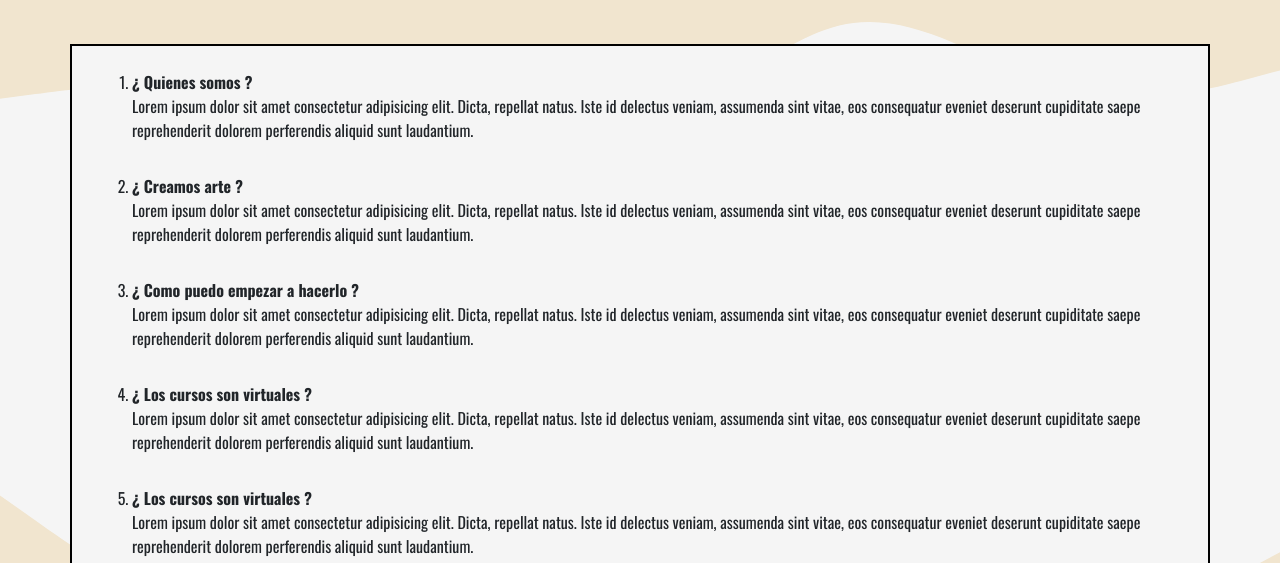
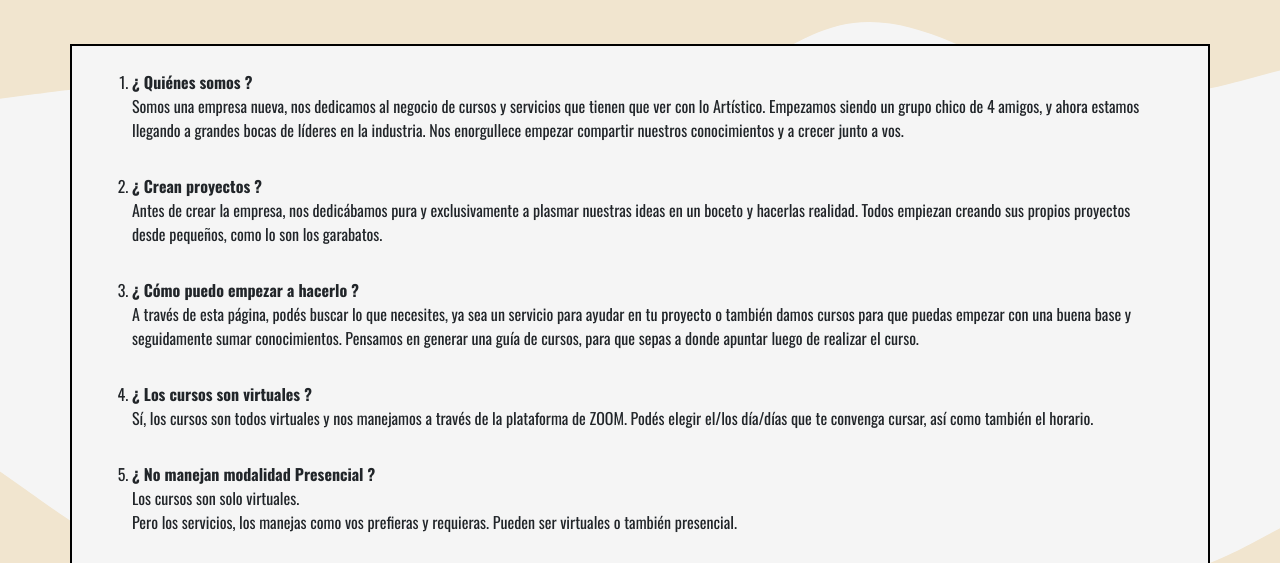
Before and after one commit to laroldan/PreEntrega3-Roldan, a website: page pages/preguntas.html in a window 1280 px wide. Shown: the part 214-777 px from the top of the page. Drawn offline with nearby package versions, Linux system fonts and the light colour scheme.

Commit message:
preguntas-text

```diff
--- a/pages/preguntas.html
+++ b/pages/preguntas.html
@@ -111,38 +111,39 @@
           <div class="section__preg row px-5">
             <ol>
               <li class="py-2 col pt-4">
-                <div><b>¿ Quienes somos ?</b></div>
+                <div><b>¿ Quiénes somos ?</b></div>
                 <div>
                   <p>
-                    Lorem ipsum dolor sit amet consectetur adipisicing elit.
-                    Dicta, repellat natus. Iste id delectus veniam, assumenda
-                    sint vitae, eos consequatur eveniet deserunt cupiditate
-                    saepe reprehenderit dolorem perferendis aliquid sunt
-                    laudantium.
+                    Somos una empresa nueva, nos dedicamos al negocio de cursos
+                    y servicios que tienen que ver con lo Artístico. Empezamos
+                    siendo un grupo chico de 4 amigos, y ahora estamos llegando
+                    a grandes bocas de líderes en la industria. Nos enorgullece
+                    empezar compartir nuestros conocimientos y a crecer junto a
+                    vos.
                   </p>
                 </div>
               </li>
               <li class="py-2 col">
-                <div><b>¿ Creamos arte ?</b></div>
+                <div><b>¿ Crean proyectos ?</b></div>
                 <div>
                   <p>
-                    Lorem ipsum dolor sit amet consectetur adipisicing elit.
-                    Dicta, repellat natus. Iste id delectus veniam, assumenda
-                    sint vitae, eos consequatur eveniet deserunt cupiditate
-                    saepe reprehenderit dolorem perferendis aliquid sunt
-                    laudantium.
+                    Antes de crear la empresa, nos dedicábamos pura y
+                    exclusivamente a plasmar nuestras ideas en un boceto y
+                    hacerlas realidad. Todos empiezan creando sus propios
+                    proyectos desde pequeños, como lo son los garabatos.
                   </p>
                 </div>
               </li>
               <li class="py-2 col">
-                <div><b>¿ Como puedo empezar a hacerlo ?</b></div>
+                <div><b>¿ Cómo puedo empezar a hacerlo ?</b></div>
                 <div>
                   <p>
-                    Lorem ipsum dolor sit amet consectetur adipisicing elit.
-                    Dicta, repellat natus. Iste id delectus veniam, assumenda
-                    sint vitae, eos consequatur eveniet deserunt cupiditate
-                    saepe reprehenderit dolorem perferendis aliquid sunt
-                    laudantium.
+                    A través de esta página, podés buscar lo que necesites, ya
+                    sea un servicio para ayudar en tu proyecto o también damos
+                    cursos para que puedas empezar con una buena base y
+                    seguidamente sumar conocimientos. Pensamos en generar una
+                    guía de cursos, para que sepas a donde apuntar luego de
+                    realizar el curso.
                   </p>
                 </div>
               </li>
@@ -150,23 +151,19 @@
                 <div><b>¿ Los cursos son virtuales ?</b></div>
                 <div>
                   <p>
-                    Lorem ipsum dolor sit amet consectetur adipisicing elit.
-                    Dicta, repellat natus. Iste id delectus veniam, assumenda
-                    sint vitae, eos consequatur eveniet deserunt cupiditate
-                    saepe reprehenderit dolorem perferendis aliquid sunt
-                    laudantium.
+                    Sí, los cursos son todos virtuales y nos manejamos a través
+                    de la plataforma de ZOOM. Podés elegir el/los día/días que
+                    te convenga cursar, así como también el horario.
                   </p>
                 </div>
               </li>
               <li class="py-2 col">
-                <div><b>¿ Los cursos son virtuales ?</b></div>
+                <div><b>¿ No manejan modalidad Presencial ?</b></div>
                 <div>
                   <p>
-                    Lorem ipsum dolor sit amet consectetur adipisicing elit.
-                    Dicta, repellat natus. Iste id delectus veniam, assumenda
-                    sint vitae, eos consequatur eveniet deserunt cupiditate
-                    saepe reprehenderit dolorem perferendis aliquid sunt
-                    laudantium.
+                    Los cursos son solo virtuales.<br />
+                    Pero los servicios, los manejas como vos prefieras y
+                    requieras. Pueden ser virtuales o también presencial.
                   </p>
                 </div>
               </li>
@@ -174,11 +171,10 @@
                 <div><b>Quisiera reembolsar el curso</b></div>
                 <div>
                   <p>
-                    Lorem ipsum dolor sit amet consectetur adipisicing elit.
-                    Dicta, repellat natus. Iste id delectus veniam, assumenda
-                    sint vitae, eos consequatur eveniet deserunt cupiditate
-                    saepe reprehenderit dolorem perferendis aliquid sunt
-                    laudantium.
+                    Para reembolsar el curso nos manejamos a través del mensaje
+                    vía mail, que tenemos en la sección de Contacto.
+                    <br />Envía los siguientes datos con motivo de reembolso:
+                    DNI, COMISIÓN, MOTIVO, DÍAS PRESENTE.
                   </p>
                 </div>
               </li>
```
